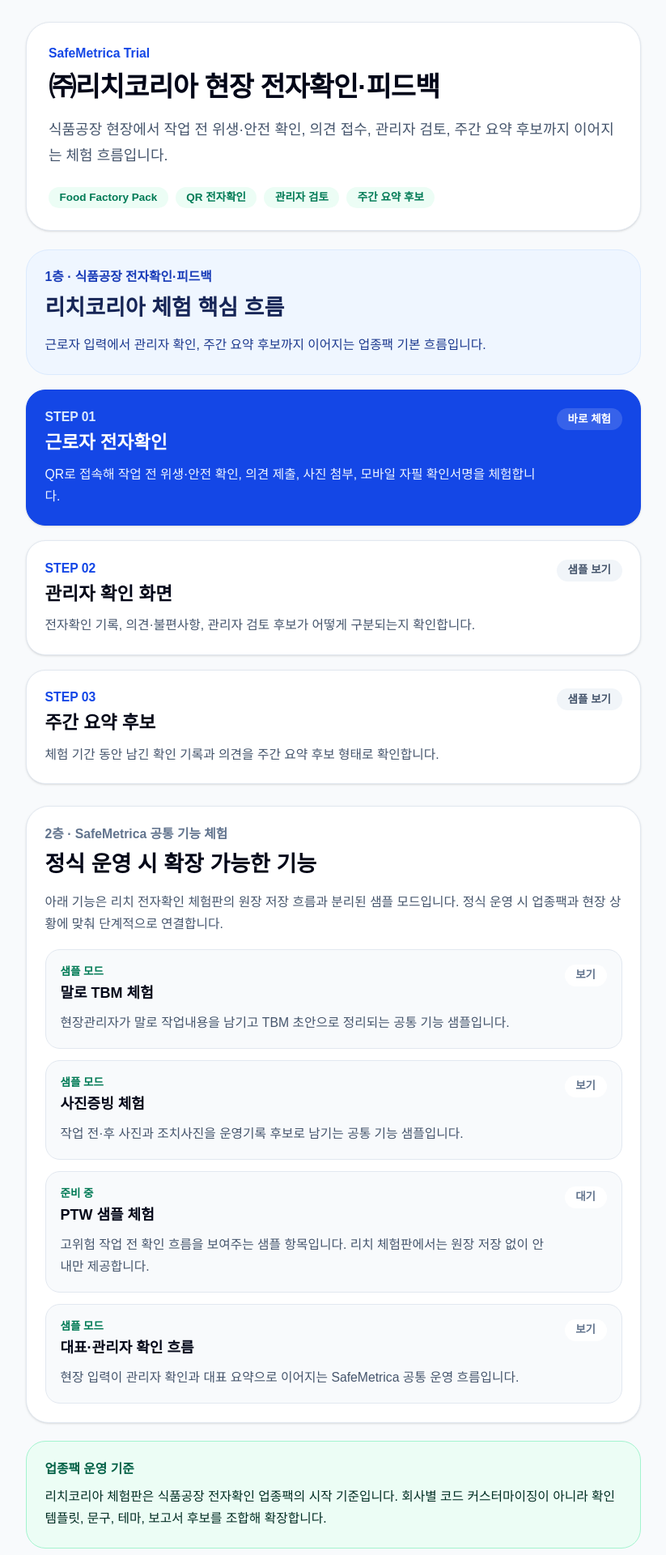
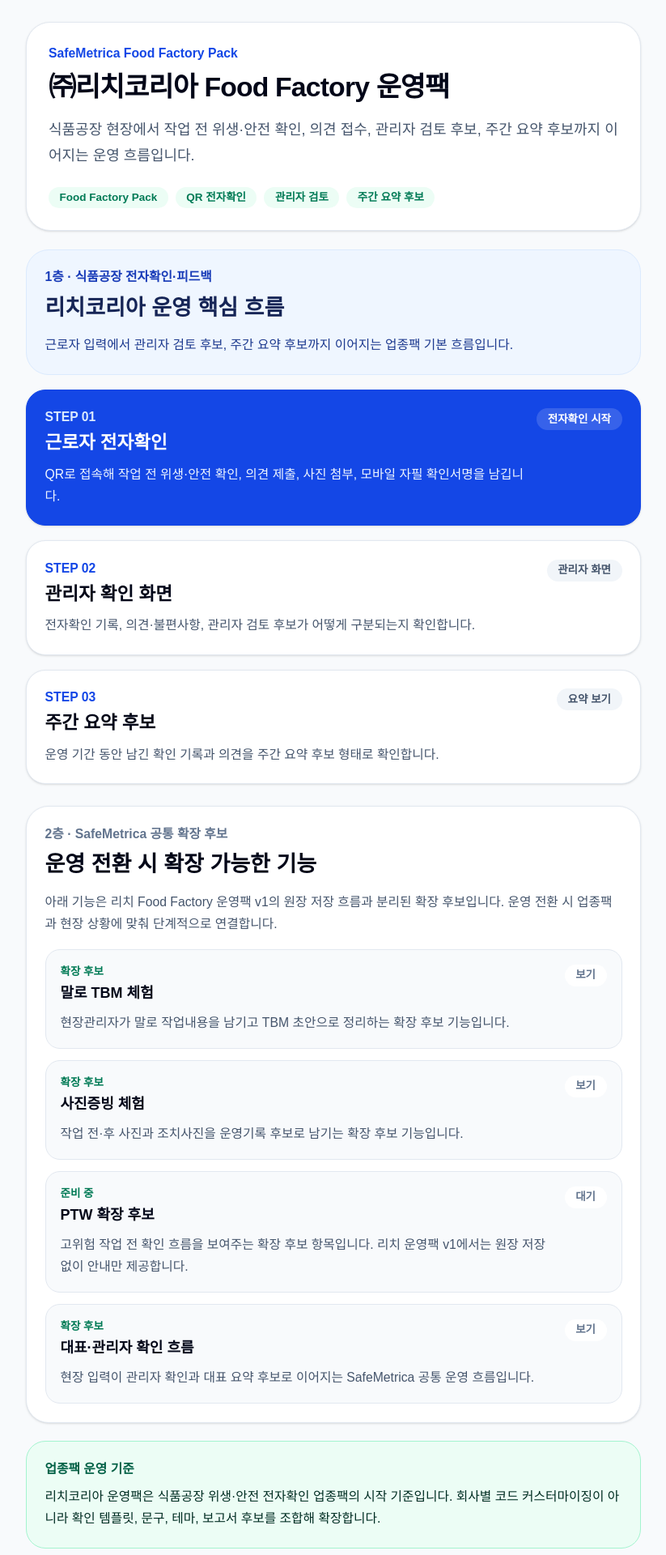
Before and after one commit to safemetrica/safe-metrica, a Next.js app: page /trial/richi in a window 1280 px wide. Shown: the top 1920 px of the page at 81% size, without its empty margins (228-1051 px from the left). Built offline with nearby package versions, Linux system fonts and the light colour scheme.

Commit message:
fix: align richi food factory operations copy v1

```diff
--- a/src/app/trial/richi/page.tsx
+++ b/src/app/trial/richi/page.tsx
@@ -2,10 +2,10 @@ const primaryFlows = [
   {
     step: "01",
     title: "근로자 전자확인",
-    desc: "QR로 접속해 작업 전 위생·안전 확인, 의견 제출, 사진 첨부, 모바일 자필 확인서명을 체험합니다.",
+    desc: "QR로 접속해 작업 전 위생·안전 확인, 의견 제출, 사진 첨부, 모바일 자필 확인서명을 남깁니다.",
     href: "/field/participation?company=richi",
     tone: "bg-blue-700 text-white border-blue-700",
-    label: "바로 체험",
+    label: "전자확인 시작",
   },
   {
     step: "02",
@@ -13,41 +13,41 @@ const primaryFlows = [
     desc: "전자확인 기록, 의견·불편사항, 관리자 검토 후보가 어떻게 구분되는지 확인합니다.",
     href: "/trial/richi/manager",
     tone: "bg-white text-slate-950 border-slate-200",
-    label: "샘플 보기",
+    label: "관리자 화면",
   },
   {
     step: "03",
     title: "주간 요약 후보",
-    desc: "체험 기간 동안 남긴 확인 기록과 의견을 주간 요약 후보 형태로 확인합니다.",
+    desc: "운영 기간 동안 남긴 확인 기록과 의견을 주간 요약 후보 형태로 확인합니다.",
     href: "/trial/richi/summary",
     tone: "bg-white text-slate-950 border-slate-200",
-    label: "샘플 보기",
+    label: "요약 보기",
   },
 ];
 
 const commonModules = [
   {
     title: "말로 TBM 체험",
-    desc: "현장관리자가 말로 작업내용을 남기고 TBM 초안으로 정리되는 공통 기능 샘플입니다.",
-    status: "샘플 모드",
+    desc: "현장관리자가 말로 작업내용을 남기고 TBM 초안으로 정리하는 확장 후보 기능입니다.",
+    status: "확장 후보",
     href: "/partner-demo/tbm",
   },
   {
     title: "사진증빙 체험",
-    desc: "작업 전·후 사진과 조치사진을 운영기록 후보로 남기는 공통 기능 샘플입니다.",
-    status: "샘플 모드",
+    desc: "작업 전·후 사진과 조치사진을 운영기록 후보로 남기는 확장 후보 기능입니다.",
+    status: "확장 후보",
     href: "/partner-demo/manager",
   },
   {
-    title: "PTW 샘플 체험",
-    desc: "고위험 작업 전 확인 흐름을 보여주는 샘플 항목입니다. 리치 체험판에서는 원장 저장 없이 안내만 제공합니다.",
+    title: "PTW 확장 후보",
+    desc: "고위험 작업 전 확인 흐름을 보여주는 확장 후보 항목입니다. 리치 운영팩 v1에서는 원장 저장 없이 안내만 제공합니다.",
     status: "준비 중",
     href: "",
   },
   {
     title: "대표·관리자 확인 흐름",
-    desc: "현장 입력이 관리자 확인과 대표 요약으로 이어지는 SafeMetrica 공통 운영 흐름입니다.",
-    status: "샘플 모드",
+    desc: "현장 입력이 관리자 확인과 대표 요약 후보로 이어지는 SafeMetrica 공통 운영 흐름입니다.",
+    status: "확장 후보",
     href: "/partner-demo/ceo",
   },
 ];
@@ -65,12 +65,12 @@ export default function RichiTrialHubPage() {
     <main className="min-h-screen bg-slate-50 px-4 py-6 text-slate-950">
       <section className="mx-auto max-w-[760px]">
         <div className="rounded-[30px] border border-slate-200 bg-white p-6 shadow-sm">
-          <p className="text-sm font-black text-blue-700">SafeMetrica Trial</p>
+          <p className="text-sm font-black text-blue-700">SafeMetrica Food Factory Pack</p>
           <h1 className="mt-2 text-3xl font-black tracking-tight">
-            ㈜리치코리아 현장 전자확인·피드백
+            ㈜리치코리아 Food Factory 운영팩
           </h1>
           <p className="mt-4 text-base leading-7 text-slate-600">
-            식품공장 현장에서 작업 전 위생·안전 확인, 의견 접수, 관리자 검토, 주간 요약 후보까지 이어지는 체험 흐름입니다.
+            식품공장 현장에서 작업 전 위생·안전 확인, 의견 접수, 관리자 검토 후보, 주간 요약 후보까지 이어지는 운영 흐름입니다.
           </p>
 
           <div className="mt-5 flex flex-wrap gap-2">
@@ -83,9 +83,9 @@ export default function RichiTrialHubPage() {
 
         <div className="mt-5 rounded-[28px] border border-blue-100 bg-blue-50 p-5">
           <p className="text-sm font-black text-blue-800">1층 · 식품공장 전자확인·피드백</p>
-          <h2 className="mt-2 text-2xl font-black text-blue-950">리치코리아 체험 핵심 흐름</h2>
+          <h2 className="mt-2 text-2xl font-black text-blue-950">리치코리아 운영 핵심 흐름</h2>
           <p className="mt-3 text-sm leading-6 text-blue-900">
-            근로자 입력에서 관리자 확인, 주간 요약 후보까지 이어지는 업종팩 기본 흐름입니다.
+            근로자 입력에서 관리자 검토 후보, 주간 요약 후보까지 이어지는 업종팩 기본 흐름입니다.
           </p>
         </div>
 
@@ -115,10 +115,10 @@ export default function RichiTrialHubPage() {
         </div>
 
         <div className="mt-6 rounded-[28px] border border-slate-200 bg-white p-5 shadow-sm">
-          <p className="text-sm font-black text-slate-500">2층 · SafeMetrica 공통 기능 체험</p>
-          <h2 className="mt-2 text-2xl font-black">정식 운영 시 확장 가능한 기능</h2>
+          <p className="text-sm font-black text-slate-500">2층 · SafeMetrica 공통 확장 후보</p>
+          <h2 className="mt-2 text-2xl font-black">운영 전환 시 확장 가능한 기능</h2>
           <p className="mt-3 text-sm leading-6 text-slate-600">
-            아래 기능은 리치 전자확인 체험판의 원장 저장 흐름과 분리된 샘플 모드입니다. 정식 운영 시 업종팩과 현장 상황에 맞춰 단계적으로 연결합니다.
+            아래 기능은 리치 Food Factory 운영팩 v1의 원장 저장 흐름과 분리된 확장 후보입니다. 운영 전환 시 업종팩과 현장 상황에 맞춰 단계적으로 연결합니다.
           </p>
 
           <div className="mt-4 grid gap-3">
@@ -152,12 +152,12 @@ export default function RichiTrialHubPage() {
         <div className="mt-5 rounded-[24px] border border-emerald-200 bg-emerald-50 p-5">
           <p className="text-sm font-black text-emerald-800">업종팩 운영 기준</p>
           <p className="mt-2 text-sm leading-6 text-emerald-950">
-            리치코리아 체험판은 식품공장 전자확인 업종팩의 시작 기준입니다. 회사별 코드 커스터마이징이 아니라 확인 템플릿, 문구, 테마, 보고서 후보를 조합해 확장합니다.
+            리치코리아 운영팩은 식품공장 위생·안전 전자확인 업종팩의 시작 기준입니다. 회사별 코드 커스터마이징이 아니라 확인 템플릿, 문구, 테마, 보고서 후보를 조합해 확장합니다.
           </p>
         </div>
 
         <div className="mt-5 rounded-2xl border border-amber-200 bg-amber-50 p-4 text-sm font-bold leading-6 text-amber-900">
-          이 체험판은 운영 흐름 확인용입니다. 법적 효력 보장, 인증 보장, 종이서명 완전 대체를 의미하지 않습니다.
+          이 화면은 운영 흐름 확인용입니다. 법적 효력 보장, HACCP 인증 보장, 종이서명 완전 대체를 의미하지 않습니다.
         </div>
       </section>
     </main>
```
